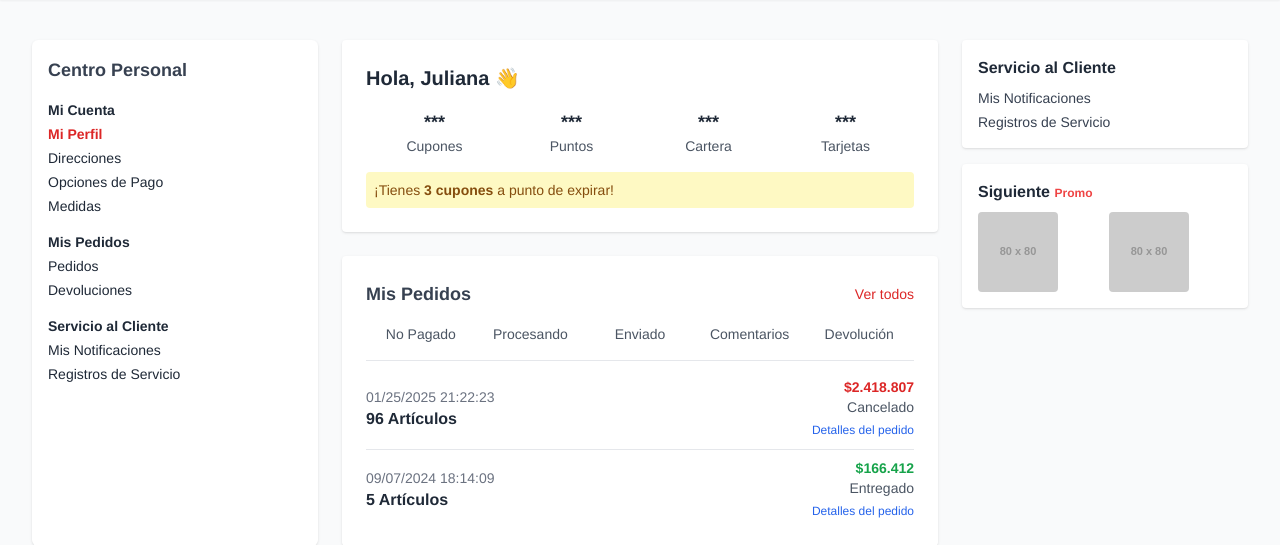
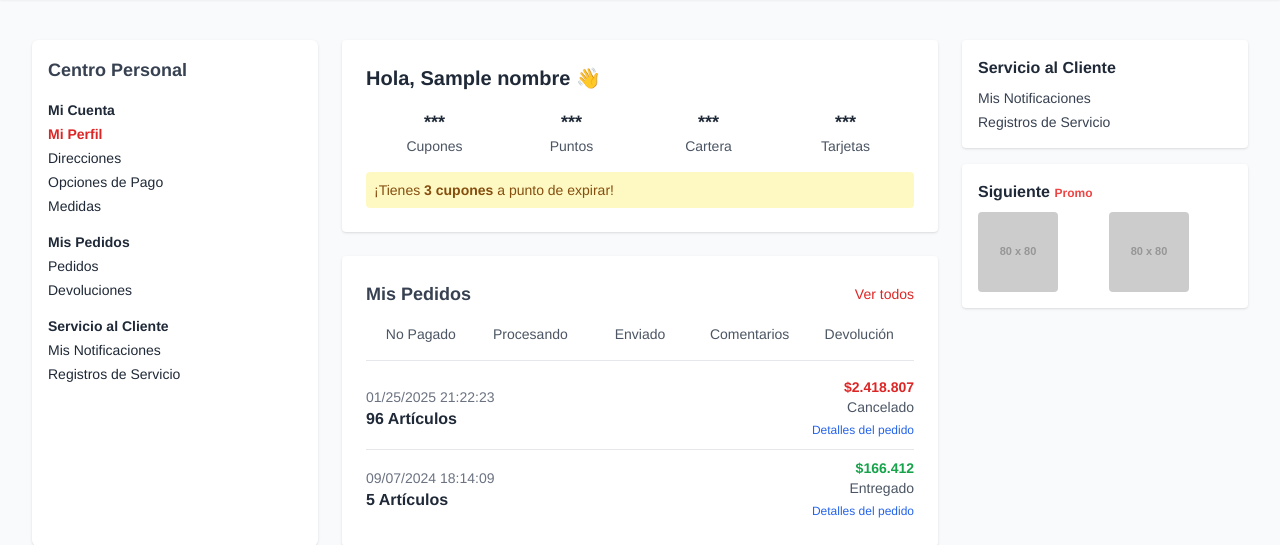
Before and after one commit to AAlexander00/MarketPlaceNow, a Django app: template Marketplacenow/usuarios/templates/perfil.html in a window 1280 px wide. Shown: the part 114-659 px from the top of the page. Run offline with Django 5.2, Linux system fonts and the light colour scheme; the template is opened without the code that fills it: most values are stand-ins (such as "Sample title", 1, 10 or a date in 2020); grey boxes labelled with a size stand in for pictures from a placeholder-image service; some libraries are stand-ins or nearby versions.

Commit message:
Actualizacion perfil

```diff
--- a/Marketplacenow/usuarios/templates/perfil.html
+++ b/Marketplacenow/usuarios/templates/perfil.html
@@ -39,7 +39,7 @@
   <!-- Panel Central -->
   <section class="col-span-2 space-y-6">
     <div class="bg-white p-6 rounded shadow">
-      <h2 class="text-xl font-bold text-gray-800">Hola, Juliana 👋</h2>
+      <h2 class="text-xl font-bold text-gray-800">Hola, {{ nombre }} 👋</h2>
       <div class="grid grid-cols-2 sm:grid-cols-4 mt-4 text-center text-sm text-gray-600">
         <div>
           <p class="font-bold text-lg text-gray-800">***</p>
```
